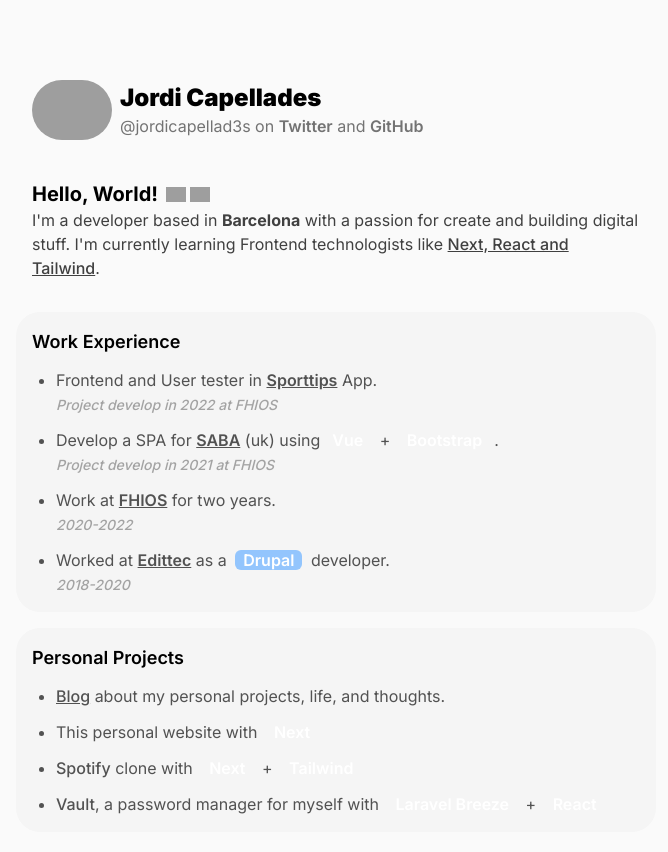
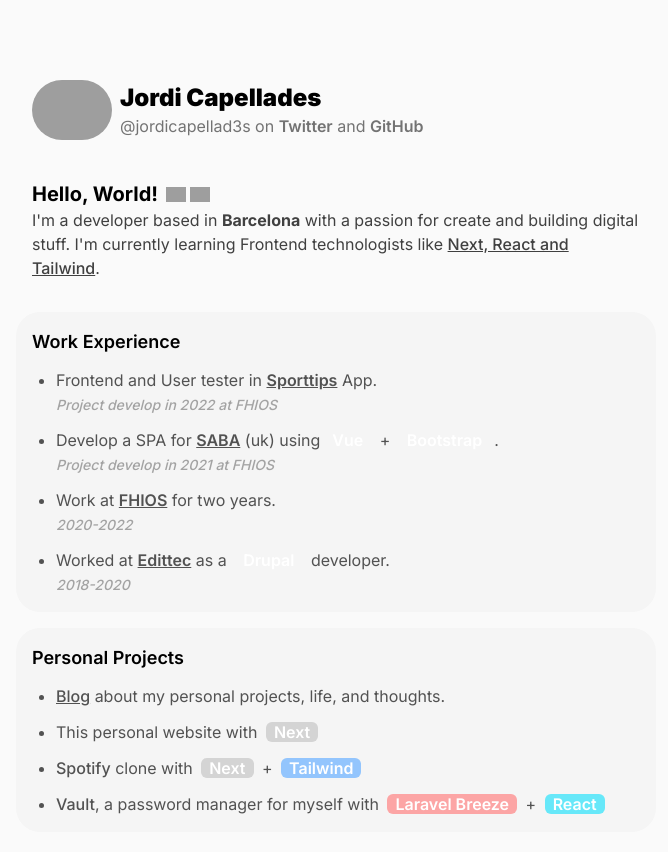
Before and after one commit to jordicapellad3s/my-website, a Next.js app: page / in a window 1280 px wide. Shown: the top 852 px of the page, without its empty margins (304-972 px from the left). Built offline with nearby package versions, Linux system fonts and the light colour scheme; grey boxes are pictures that could not be loaded.

Commit message:
✨ Update Tag component

```diff
--- a/components/Tag.js
+++ b/components/Tag.js
@@ -1,10 +1,8 @@
 import React from "react";
 
-export default function Tag({ children, color }) {
+export default function Tag({ bg, children }) {
   return (
-    <span
-      className={`px-2 mx-1 font-semibold text-white bg-${color}-300 rounded-md`}
-    >
+    <span className={`px-2 mx-1 font-semibold ${bg} text-white rounded-md`}>
       {children}
     </span>
   );
```
